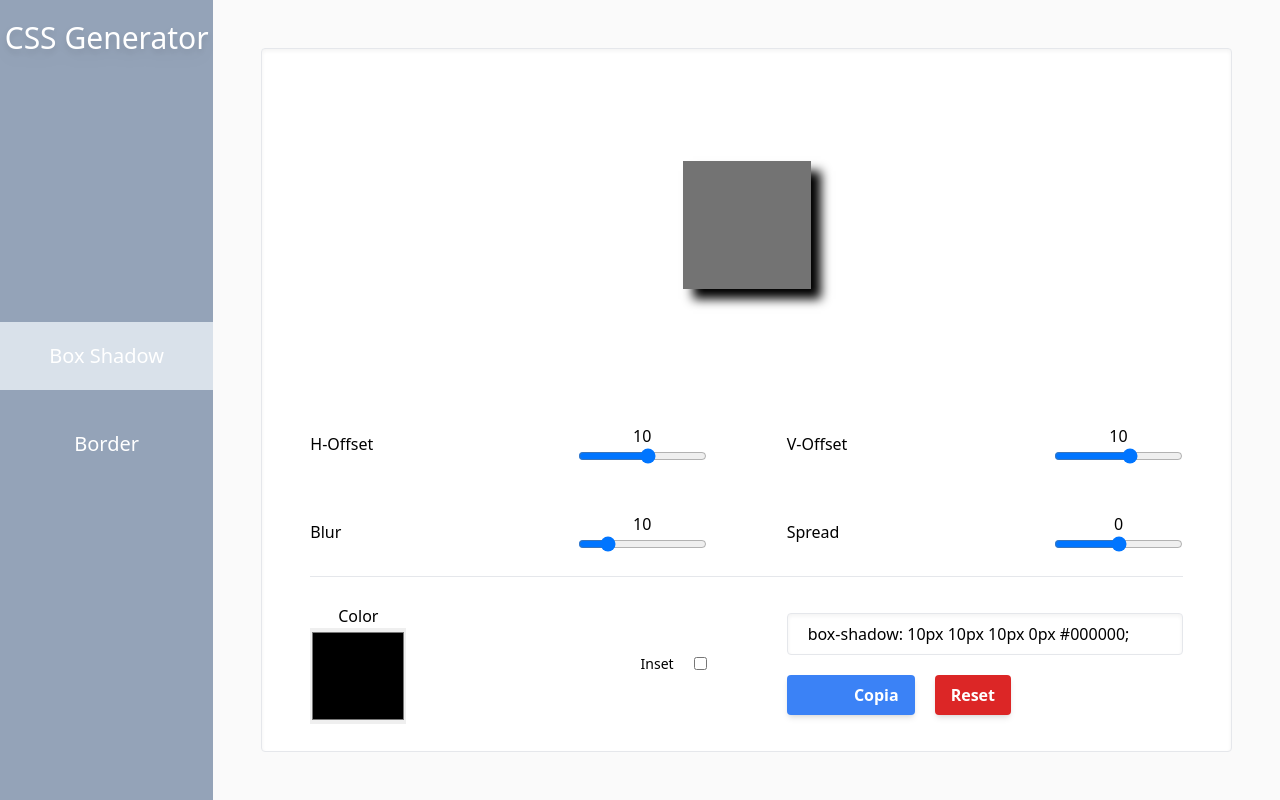
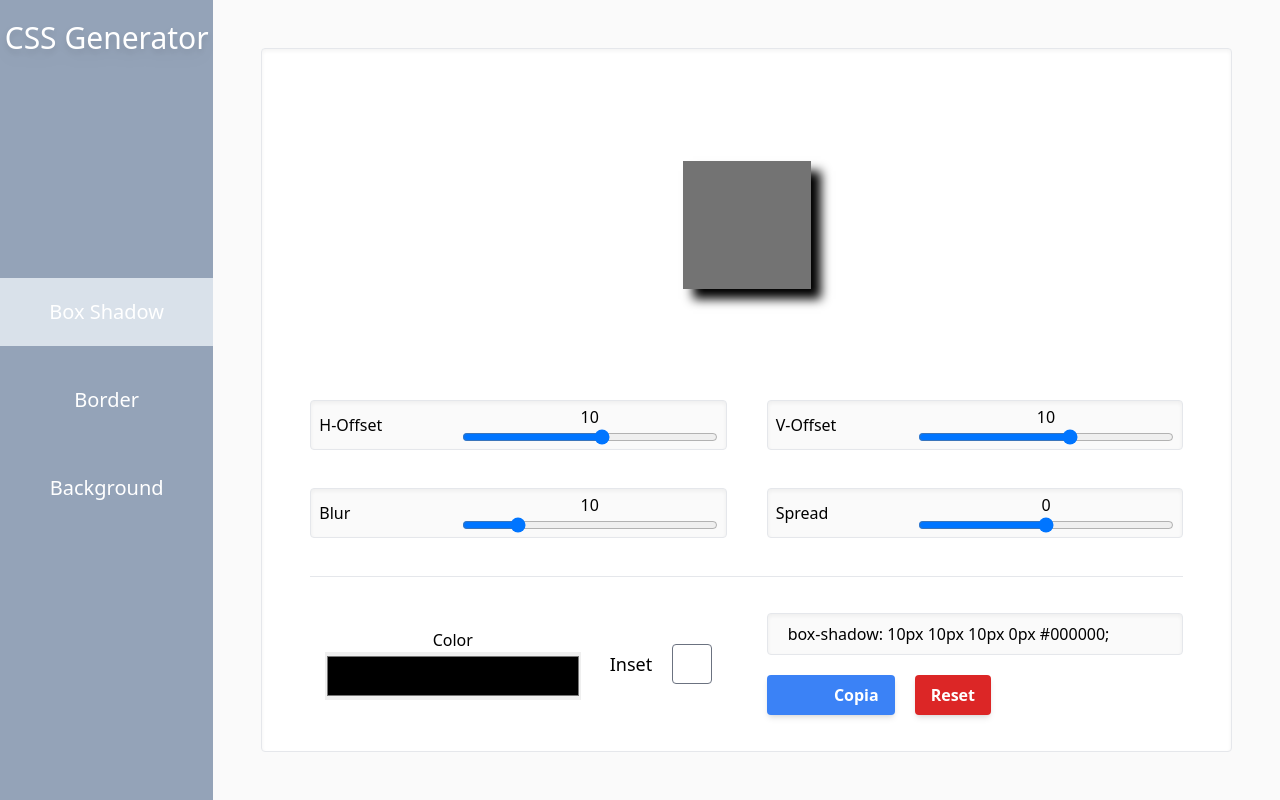
Before and after one commit to andrea-dam/css-generator, a Vue app: page / in a window 1280 px wide. Built offline with nearby package versions, Linux system fonts and the light colour scheme; some icons are missing.

Commit message:
Ottimizzazione componenti interfaccia grafica

```diff
--- a/package.json
+++ b/package.json
@@ -8,6 +8,7 @@
         "preview": "vite preview"
     },
     "dependencies": {
+        "@tailwindcss/forms": "^0.5.3",
         "@vueuse/core": "^10.2.0",
         "vue": "^3.2.45"
     },
--- a/src/App.vue
+++ b/src/App.vue
@@ -1,23 +1,19 @@
 <template>
+    <!-- Barra Laterale -->
     <aside class="relative col-span-2 flex flex-col items-center bg-slate-400">
+        <!-- Titolo -->
         <h1 class="absolute top-5 text-3xl text-white drop-shadow-lg">CSS Generator</h1>
+
+        <!-- Pulsanti Sezioni -->
         <ul class="flex h-full w-full flex-col justify-center gap-5">
-            <li class="group">
-                <button
-                    @click="component = 'box-shadow'"
-                    class="w-full py-5 text-xl text-white group-hover:bg-slate-200/90 group-hover:text-black"
-                    :class="{ 'bg-slate-200/90 text-black': component === 'box-shadow' }">
-                    Box Shadow
-                </button>
-            </li>
-            <li class="group">
-                <button
-                    @click="component = 'border'"
-                    class="w-full py-5 text-xl text-white group-hover:bg-slate-200/90 group-hover:text-black"
-                    :class="{ 'bg-slate-200/90 text-black': component === 'border' }">
-                    Border
-                </button>
-            </li>
+            <SidebarButton @click="component = 'box-shadow'" :class="{ 'active-link': component === 'box-shadow' }">
+                Box Shadow
+            </SidebarButton>
+
+            <SidebarButton @click="component = 'border'" :class="{ 'active-link': component === 'border' }">Border</SidebarButton>
+            <SidebarButton @click="component = 'background'" :class="{ 'active-link': component === 'background' }"
+                >Background</SidebarButton
+            >
         </ul>
     </aside>
 
@@ -29,10 +25,14 @@
 </template>
 
 <script setup>
+import { computed } from "vue";
+import { useStorage } from "@vueuse/core";
+
 import BoxShadow from "/src/components/BoxShadow.vue";
 import TheBorder from "./components/TheBorder.vue";
-import { computed } from "vue";
-import { useStorage } from "@vueuse/core";
+import Background from "./components/Background.vue";
+
+import SidebarButton from "./components/ui/SidebarButton.vue";
 
 const component = useStorage("shown-component", "box-shadow");
 
@@ -41,6 +41,14 @@ const shownComponent = computed(() => {
         return BoxShadow;
     } else if (component.value === "border") {
         return TheBorder;
+    } else if (component.value === "background") {
+        return Background;
     }
 });
 </script>
+
+<style>
+.active-link {
+    @apply bg-slate-200/90 text-black;
+}
+</style>
--- /dev/null
+++ b/src/components/Background.vue
@@ -0,0 +1,41 @@
+<template>
+    <div class="row-span-4 flex items-center justify-center">
+        <ExampleBox property="box-background" class="h-64 w-64" />
+    </div>
+    <div class="row-span-3 grid grid-rows-2 divide-y"></div>
+</template>
+
+<script setup>
+import { watch, computed } from "vue";
+import { useStyleTag, useStorage, useClipboard } from "@vueuse/core";
+
+const bgAttachment = useStorage("bg-attachment", "scroll");
+const bgColor = useStorage("bg-color", "transparent");
+const bgPosition = useStorage("bg-position", "center");
+const bgSize = useStorage("bg-size", "contain");
+const bgRepeat = useStorage("bg-repeat", "no-repeat");
+
+const { css } = useStyleTag(
+    `.box-background {
+        background-color: ${bgColor.value};
+        background-image: url('https://picsum.photos/1000');
+        background-position: ${bgPosition.value};
+        background-repeat: ${bgRepeat.value};
+        background-size: ${bgSize.value};
+        background-attachment: ${bgAttachment.value};
+    }`,
+    {
+        id: "box-background",
+    }
+);
+
+watch([bgColor, bgPosition, bgSize, bgRepeat, bgAttachment], ([newColor, newPosition, newSize, newRepeat, newAttachment]) => {
+    css.value = `.box-background {
+        background-color: ${newColor};
+        background-image: url('https://picsum.photos/1000');
+        background-posizion: ${newPosition};
+        background-repeat: ${newRepeat};
+        background-size: ${newSize};
+        background-attachment: ${newAttachment}; }`;
+});
+</script>
--- a/src/components/BoxShadow.vue
+++ b/src/components/BoxShadow.vue
@@ -1,45 +1,30 @@
 <template>
-    <ExampleBox property="box-shadow" />
+    <div class="row-span-3 flex items-center justify-center">
+        <ExampleBox property="box-shadow" class="h-32 w-32" />
+    </div>
     <div class="row-span-3 grid grid-rows-2 divide-y">
-        <div class="row-span-1 grid grid-cols-2 gap-x-20">
-            <div class="flex items-center justify-between">
-                <label for="h-offset">H-Offset</label>
-                <div class="flex flex-col items-center">
-                    <span>{{ hOffset }}</span>
-                    <input type="range" name="h-offset" id="h-offset" v-model="hOffset" min="-100" max="100" @dblclick="hOffset = 0" />
-                </div>
-            </div>
-            <div class="flex items-center justify-between">
-                <label for="v-offset">V-Offset</label>
-                <div class="flex flex-col items-center">
-                    <span>{{ vOffset }}</span>
-                    <input type="range" name="v-offset" id="v-offset" v-model="vOffset" min="-50" max="50" @dblclick="vOffset = 0" />
-                </div>
-            </div>
-            <div class="flex items-center justify-between">
-                <label for="blur">Blur</label>
-                <div class="flex flex-col items-center">
-                    <span>{{ blur }}</span>
-                    <input type="range" name="blur" id="blur" v-model="blur" min="0" max="50" @dblclick="blur = 0" />
-                </div>
-            </div>
-            <div class="flex items-center justify-between">
-                <label for="spread">Spread</label>
-                <div class="flex flex-col items-center">
-                    <span>{{ spread }}</span>
-                    <input type="range" name="spread" id="spread" v-model="spread" min="-50" max="50" @dblclick="spread = 0" />
-                </div>
-            </div>
+        <div class="row-span-1 grid grid-cols-2 gap-x-10">
+            <!-- h-offset -->
+            <RangeInput :parameter="hOffset" min="-100" max="100" @update-value="newValue => (hOffset = newValue)">H-Offset</RangeInput>
+
+            <!-- v-offset -->
+            <RangeInput :parameter="vOffset" min="-50" max="50" @update-value="newValue => (vOffset = newValue)">V-Offset</RangeInput>
+
+            <!-- blur -->
+            <RangeInput :parameter="blur" min="0" max="50" @update-value="newValue => (blur = newValue)">Blur</RangeInput>
+
+            <!-- Spread -->
+            <RangeInput :parameter="spread" min="-50" max="50" @update-value="newValue => (spread = newValue)">Spread</RangeInput>
         </div>
-        <div class="row-span-1 grid grid-cols-2 items-center gap-x-20">
-            <div class="flex items-center justify-between">
-                <div class="flex flex-col items-center">
-                    <label for="color">Color</label>
-                    <input type="color" name="color" id="color" v-model="color" class="h-24 w-24" />
-                </div>
+        <div class="row-span-1 grid grid-cols-2 items-center gap-x-10">
+            <div class="flex items-center justify-around">
+                <!-- color -->
+                <ColorInput :color="color" @update-color="newColor => (color = newColor)" classes="w-64 h-12" />
+
+                <!-- inset -->
                 <div class="flex items-center gap-5">
-                    <label for="inset" class="text-sm">Inset</label>
-                    <input type="checkbox" name="inset" id="inset" v-model="inset" class="text-4xl" />
+                    <label for="inset" class="text-lg">Inset</label>
+                    <input type="checkbox" name="inset" id="inset" v-model="inset" class="h-10 w-10 rounded" />
                 </div>
             </div>
             <ResultBox :result="result" @reset="reset" @copy="copy(result)" />
--- /dev/null
+++ b/src/components/ui/ColorInput.vue
@@ -0,0 +1,22 @@
+<template>
+    <div class="flex flex-col items-center justify-center">
+        <label for="color">Color</label>
+        <input
+            type="color"
+            name="color"
+            id="color"
+            :value="color"
+            @input="$emit('update-color', input.value)"
+            :class="classes"
+            ref="input" />
+    </div>
+</template>
+
+<script setup>
+import { ref } from "vue";
+
+defineProps({ color: String, classes: String });
+defineEmits(["update-color"]);
+
+const input = ref();
+</script>
--- a/src/components/ui/ExampleBox.vue
+++ b/src/components/ui/ExampleBox.vue
@@ -1,7 +1,5 @@
 <template>
-    <div class="row-span-3 flex items-center justify-center">
-        <div class="h-32 w-32 bg-neutral-500" :class="property"></div>
-    </div>
+    <div class="bg-neutral-500" :class="property"></div>
 </template>
 
 <script setup>
--- /dev/null
+++ b/src/components/ui/RangeInput.vue
@@ -0,0 +1,28 @@
+<template>
+    <div class="flex h-fit items-center justify-between rounded border bg-neutral-50 px-2 py-1 shadow-inner">
+        <label :for="parameter"><slot></slot></label>
+        <div class="flex flex-col items-center">
+            <span>{{ parameter }}</span>
+            <input
+                type="range"
+                class="w-64"
+                :name="parameter"
+                :id="parameter"
+                :value="parameter"
+                :min="min"
+                :max="max"
+                @dblclick="parameter = 0"
+                @input="$emit('update-value', input.value)"
+                ref="input" />
+        </div>
+    </div>
+</template>
+
+<script setup>
+import { ref } from "vue";
+
+defineProps({ parameter: Number, min: String, max: String });
+defineEmits(["update-value"]);
+
+const input = ref();
+</script>
--- a/src/components/ui/ResultBox.vue
+++ b/src/components/ui/ResultBox.vue
@@ -6,10 +6,10 @@
             cols="50"
             rows="1"
             :value="result"
-            class="w-full resize-none rounded border px-5 py-2 shadow-inner focus:outline-blue-600"
+            class="w-full resize-none rounded border border-inherit bg-neutral-50 px-5 py-2 shadow-inner focus:border-blue-600 focus:shadow-lg"
             readonly></textarea>
         <div class="flex gap-5">
-            <CopyButton @click="copy(result)" :copied="copied" />
+            <CopyButton @click="$emit('copy')" :copied="copied" />
             <ResetButton @click="$emit('reset')" />
         </div>
     </div>
@@ -19,6 +19,6 @@
 import CopyButton from "./CopyButton.vue";
 import ResetButton from "./ResetButton.vue";
 
-defineProps({ result: String });
+defineProps({ result: String, copied: Boolean });
 defineEmits(["copy", "reset"]);
 </script>
--- /dev/null
+++ b/src/components/ui/SidebarButton.vue
@@ -0,0 +1,7 @@
+<template>
+    <li class="group">
+        <button class="w-full py-5 text-xl text-white group-hover:bg-slate-200/90 group-hover:text-black">
+            <slot></slot>
+        </button>
+    </li>
+</template>
--- a/src/main.js
+++ b/src/main.js
@@ -6,11 +6,16 @@ import "./style.css";
 
 import ExampleBox from "./components/ui/ExampleBox.vue";
 import ResultBox from "./components/ui/ResultBox.vue";
+import ColorInput from "./components/ui/ColorInput.vue";
+import RangeInput from "./components/ui/RangeInput.vue";
 
 const app = createApp(App);
 
 app.component("Icon", Icon);
+
 app.component("ExampleBox", ExampleBox);
 app.component("ResultBox", ResultBox);
+app.component("ColorInput", ColorInput);
+app.component("RangeInput", RangeInput);
 
 app.mount("#app");
--- a/tailwind.config.js
+++ b/tailwind.config.js
@@ -2,11 +2,7 @@
 module.exports = {
     content: ["./index.html", "./src/**/*.{vue,js,ts,jsx,tsx}"],
     theme: {
-        extend: {
-            width: {
-                128: "128rem",
-            },
-        },
+        extend: {},
     },
-    plugins: [],
+    plugins: [require("@tailwindcss/forms")],
 };
```
Also changed, not shown: src/components/TheBorder.vue (+18 -16 lines), 1 other file (tests, documents, lock files or other folders).
